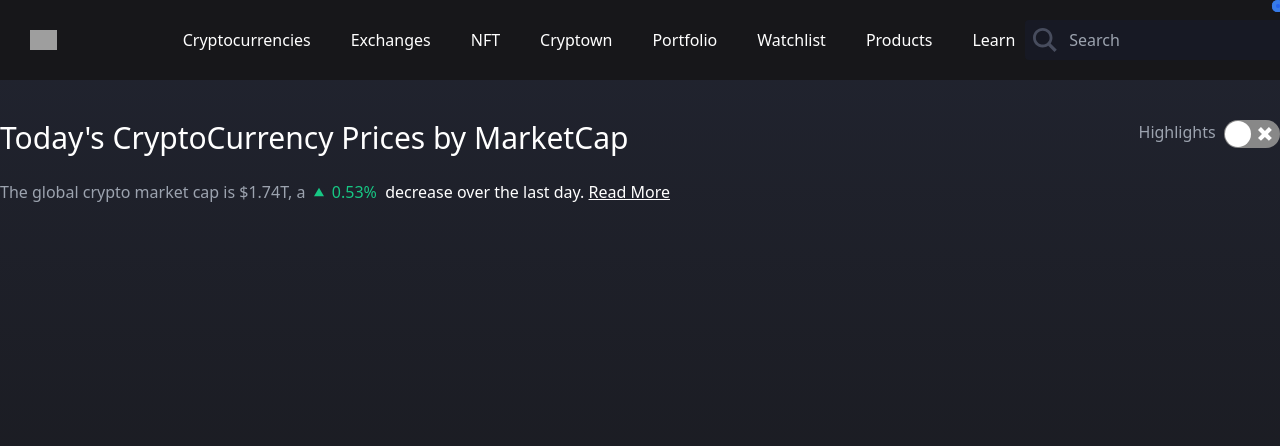
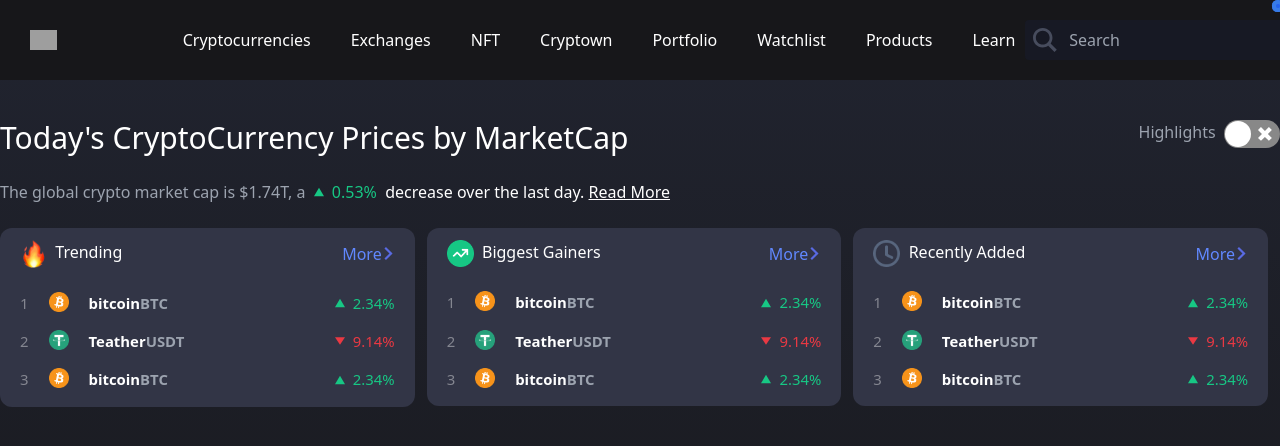
Before and after one commit to Keaton13/Curator-v3, a Next.js app: page / in a window 1280 px wide. Shown: the top 446 px of the page. Built offline with nearby package versions, Linux system fonts and the light colour scheme; grey boxes are pictures that could not be loaded.

Commit message:
Added TrendingCard, TrendingCardRow and MoreButton

```diff
--- /dev/null
+++ b/components/MoreButton.js
@@ -0,0 +1,12 @@
+import React from "react";
+import RightArrow from "../assets/svg/rightArrow";
+
+const styles = {
+  button: `text-[#6188FF] flex items-center cursor-pointer whitespace-nowrap justify-between`,
+};
+
+const MoreButton = () => {
+  return <div className={styles.button}>More <RightArrow /></div>;
+};
+
+export default MoreButton;
--- a/components/Trending.js
+++ b/components/Trending.js
@@ -6,6 +6,7 @@
 import gainers from "../assets/gainers.png";
 import recent from "../assets/recent.png";
 import Rate from "./cmc-table/Rate";
+import TrendingCard from "./TrendingCard";
 
 const styles = {
   trendingWrapper: `mx-auto max-w-screen-2xl`,
@@ -77,14 +78,14 @@
         <br />
 
         <div className={styles.flexCenter}>
-          {/*
+
               <TrendingCard title = 'Trending' icon={fire}
               trendingData = {trendingData} />
               <TrendingCard title = 'Biggest Gainers' icon={gainers}
               trendingData = {trendingData} />
               <TrendingCard title = 'Recently Added' icon={recent}
               trendingData = {trendingData} />
-              */}
+
         </div>
       </div>
     </div>
--- /dev/null
+++ b/components/TrendingCard.js
@@ -0,0 +1,39 @@
+import React from "react";
+import Image from "next/image";
+import MoreButton from "./MoreButton";
+import TrendingCardRow from "./TrendingCardRow";
+const styles = {
+  trendingCard: `w-full p-5 py-3 pb-0 bg-[#323546] rounded-xl text-white mr-3`,
+  trendingCardWrapper: `flex items-center justify-between`,
+};
+
+const TrendingCard = ({ title,icon,trendingData }) => {
+  return (
+    <div className={styles.trendingCard}>
+      <div className={styles.trendingCardWrapper}>
+        <div className="flex">
+          {icon && <Image src={icon} width={27} height={27} alt="icon" />}
+          &nbsp;&nbsp;
+          <p className="bold font">{title}</p>
+        </div>
+        <MoreButton />
+      </div>
+      <br />
+      {trendingData.map((item, index) => {
+        return (
+            <TrendingCardRow
+            key={index}
+            number={item.number}
+            symbol={item.symbol}
+            name={item.name}
+            icon={item.icon}
+            isIncrement={item.isIncrement}
+            rate={item.rate}
+            />
+        )
+      })}
+    </div>
+  );
+};
+
+export default TrendingCard;
--- /dev/null
+++ b/components/TrendingCardRow.js
@@ -0,0 +1,27 @@
+import React from "react";
+import Rate from "./cmc-table/Rate";
+import Image from "next/image";
+
+const styles = {
+  trendingCardRow: `flex items-center justify-between mb-4 text-[0.93rem]`,
+};
+
+const TrendingCardRow = ({number,icon,name,symbol,isIncrement,rate}) => {
+  return (
+    <div className={styles.trendingCardRow}>
+        <p className='opacity-40'>{number}</p>
+            <div className='w-full flex'>
+                <div className='mx-5'>
+                    {icon && <Image src={icon} width={20} height={20}/>}
+                </div>
+                <p className='font-bold'>
+                    {name}
+                    <span className='text-gray-400'>{symbol}</span>
+                </p>
+            </div>
+            <Rate isIncrement={isIncrement} rate={rate}/>
+    </div>
+  );
+};
+
+export default TrendingCardRow;
```
